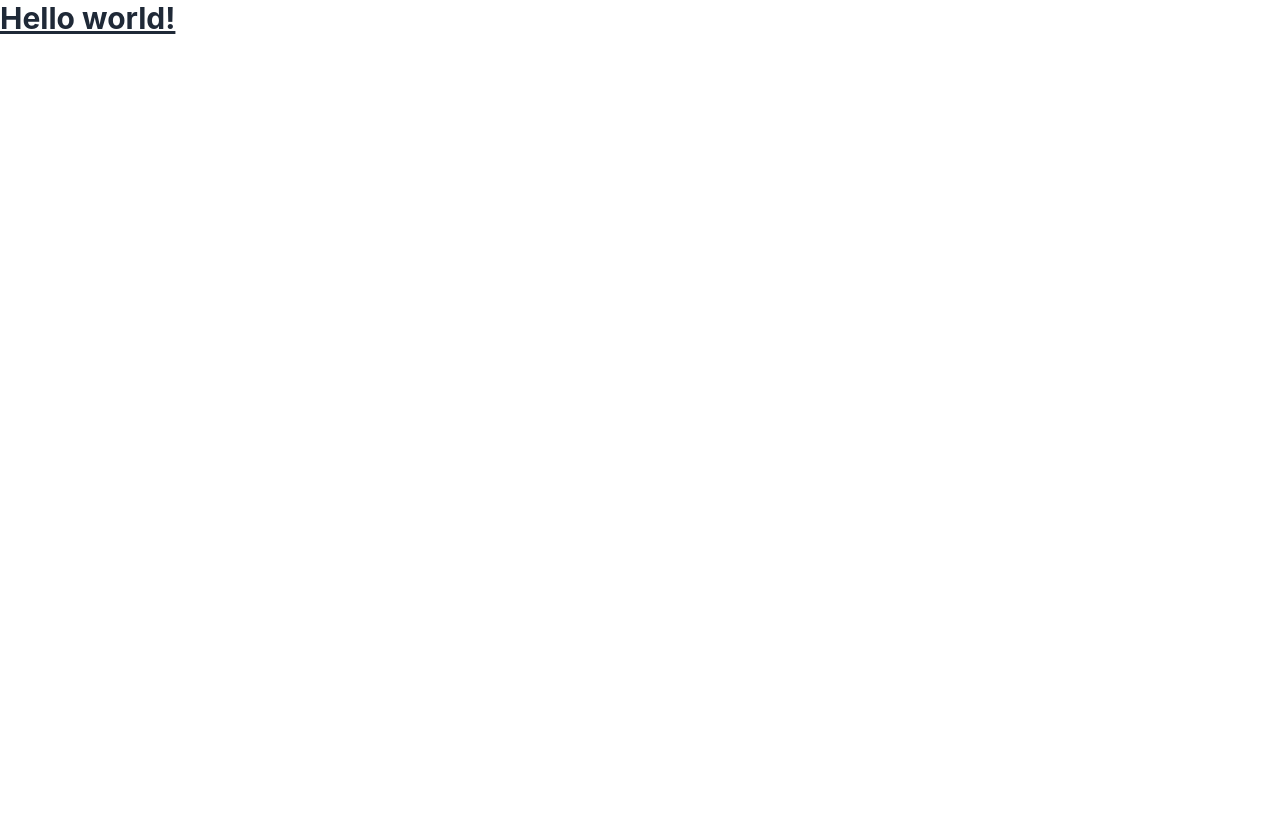
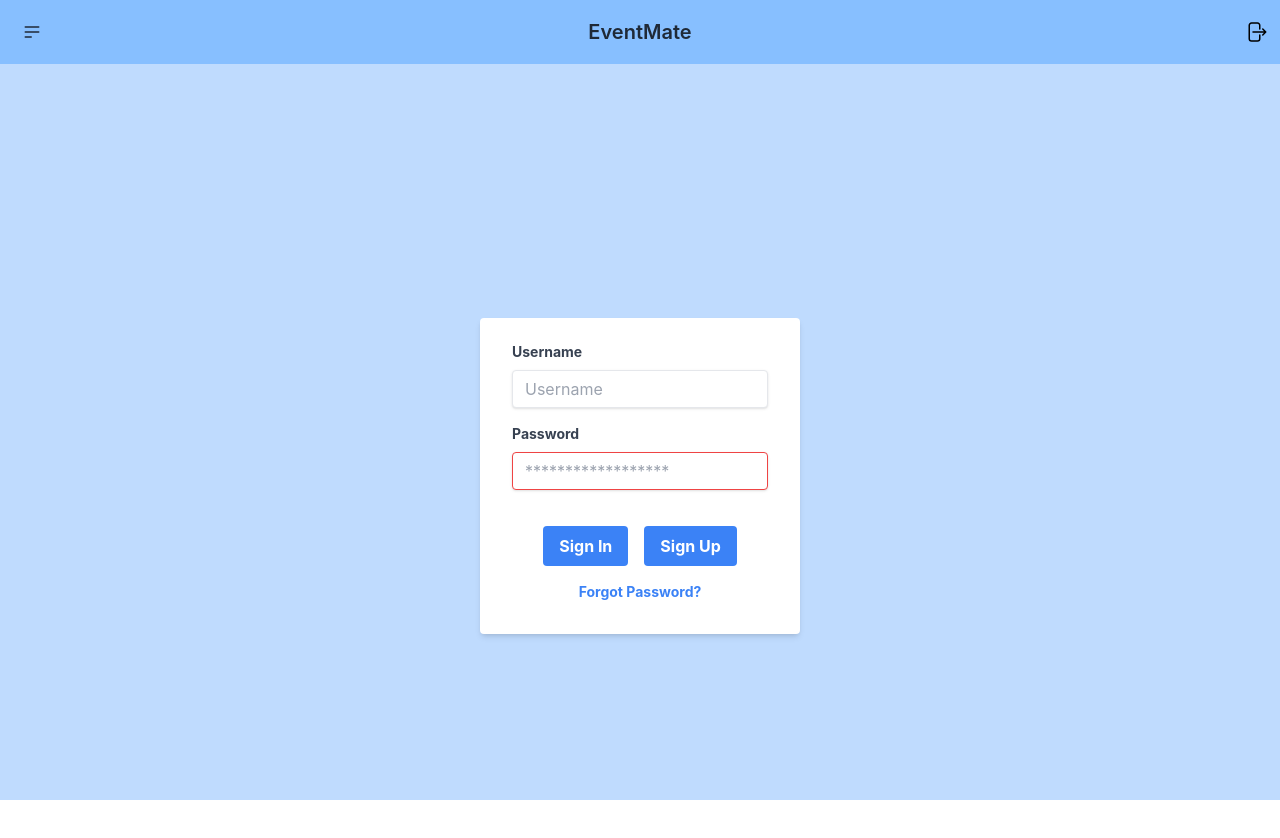
Before and after one commit to nmemarcoding/eventMate, a React (Create React App) app in the folder client/: page /login in a window 1280 px wide. Shown: the top 838 px of the page. Before the commit the page ends 800 px from the top, so only its background shows below. Built offline with nearby package versions, Linux system fonts and the light colour scheme.

Commit message:
login page created

```diff
--- a/client/package.json
+++ b/client/package.json
@@ -9,6 +9,7 @@
     "daisyui": "^2.51.3",
     "react": "^18.2.0",
     "react-dom": "^18.2.0",
+    "react-router-dom": "^6.8.2",
     "react-scripts": "5.0.1",
     "web-vitals": "^2.1.4"
   },
--- a/client/src/App.js
+++ b/client/src/App.js
@@ -1,13 +1,25 @@
-
+import { BrowserRouter as Router,Routes,Route} from 'react-router-dom';
+import Navbar from './components/Navbar/Navbar';
+import HomePage from './pages/HomePage/HomePage';
+import LoginPage from './pages/LoginPage/LoginPage';
 
 function App() {
-  return (
-    <div className="">
-       <h1 className="text-3xl font-bold underline">
-      Hello world!
-    </h1>
-    </div>
-  );
-}
+  return <Router>
+
+    <div className="h-screen w-screen bg-blue-200">
+  <div className="sticky top-0 left-0 right-0 z-50">
+    <Navbar/>
+  </div>
+
+  <div className="mt-5">
+    <Routes>
+      <Route path="/login" element={<LoginPage/>}/>
+      <Route path="/" element={<HomePage/>}/>
+    </Routes>
+  </div>
+</div>
+
+    </Router>
+  }
 
 export default App;
--- /dev/null
+++ b/client/src/components/Navbar/Navbar.js
@@ -0,0 +1,36 @@
+import React from 'react'
+
+export default function Navbar() {
+  return (
+    <div className="navbar bg-base-100" style={{ backgroundColor: '#87bfff' }}>
+        <div className="navbar-start">
+            <div className="dropdown">
+            <label tabIndex={0} className="btn btn-ghost btn-circle">
+                <svg xmlns="http://www.w3.org/2000/svg" className="h-5 w-5" fill="none" viewBox="0 0 24 24" stroke="currentColor"><path strokeLinecap="round" strokeLinejoin="round" strokeWidth="2" d="M4 6h16M4 12h16M4 18h7" /></svg>
+            </label>
+            <ul tabIndex={0} className="menu menu-compact dropdown-content mt-3 p-2 shadow bg-base-100 rounded-box w-52">
+                <li><a>Homepage</a></li>
+                <li><a>Portfolio</a></li>
+                <li><a>About</a></li>
+            </ul>
+            </div>
+        </div>
+        <div className="navbar-center">
+            <a className="btn btn-ghost normal-case text-xl">EventMate</a>
+        </div>
+        <div className="navbar-end">
+                    <button
+                        type="button"
+                        className="rounded-full  p-1 text-black hover:text-white focus:outline-none focus:ring-2 focus:ring-white focus:ring-offset-2 focus:ring-offset-gray-800"
+                        >
+                        <span className="sr-only">login</span>
+                        <svg xmlns="http://www.w3.org/2000/svg" fill="none" viewBox="0 0 24 24" strokeWidth={1.5} stroke="currentColor" className="w-6 h-6">
+                            <path strokeLinecap="round" strokeLinejoin="round" d="M15.75 9V5.25A2.25 2.25 0 0013.5 3h-6a2.25 2.25 0 00-2.25 2.25v13.5A2.25 2.25 0 007.5 21h6a2.25 2.25 0 002.25-2.25V15m3 0l3-3m0 0l-3-3m3 3H9" />
+                        </svg>
+
+                    </button>
+
+        </div>
+    </div>
+  )
+}
--- /dev/null
+++ b/client/src/components/PartyCard/PartyCrad.js
@@ -0,0 +1,28 @@
+import React from 'react'
+
+export default function PartyCrad() {
+  return (
+    <div>
+        <div className="relative card w-full md:w-96 bg-base-100 shadow-xl flex flex-col">
+  <figure className="px-4 md:px-10 pt-8 md:pt-10">
+    <img src="https://source.unsplash.com/random/300x200/?naked" alt="Party" className="rounded-xl object-cover w-full h-full" />
+  </figure>
+  <div className="card-body flex flex-col justify-center items-center py-4 md:py-6">
+    <h2 className="card-title text-lg md:text-2xl font-bold mb-2 md:mb-4">Party Info</h2>
+    <p className="text-gray-500 mb-2 md:mb-4">Date: March 15, 2023</p>
+    <p className="text-gray-500 mb-2 md:mb-4">Time: 7:00 PM - 11:00 PM</p>
+    <p className="text-gray-500 mb-2 md:mb-4">Location: 123 Main St, Anytown, USA</p>
+  </div>
+  <div className="absolute top-0 left-0 w-full h-full flex items-center justify-center opacity-0 hover:opacity-100 transition duration-300 ease-in-out">
+    <div className="bg-white rounded-lg shadow-lg p-6 w-full max-w-md">
+      <h3 className="text-lg font-medium mb-2">Do you want to accept or deny?</h3>
+      <div className="flex justify-between">
+        <button className="w-24 md:w-auto px-4 py-2 bg-green-500 text-white rounded hover:bg-green-600 focus:outline-none focus:ring-2 focus:ring-green-500 focus:ring-offset-2 transition duration-300 ease-in-out">Accept</button>
+        <button className="w-24 md:w-auto px-4 py-2 bg-red-500 text-white rounded hover:bg-red-600 focus:outline-none focus:ring-2 focus:ring-red-500 focus:ring-offset-2 transition duration-300 ease-in-out">Deny</button>
+      </div>
+    </div>
+  </div>
+</div>
+    </div>
+  )
+}
--- /dev/null
+++ b/client/src/pages/HomePage/HomePage.js
@@ -0,0 +1,61 @@
+import React from 'react'
+import Navbar from '../../components/Navbar/Navbar'
+import PartyCard from '../../components/PartyCard/PartyCrad'
+
+export default function HomePage() {
+  return (
+    <div className="bg-blue-200 flex flex-wrap justify-start justify-evenly">
+      <div>
+        <div className="relative card w-full md:w-96 bg-base-100 shadow-xl flex flex-col">
+  <figure className="px-4 md:px-10 pt-8 md:pt-10">
+    <img src="https://source.unsplash.com/random/300x200/?swim" alt="Party" className="rounded-xl object-cover w-full h-full" />
+  </figure>
+  <div className="card-body flex flex-col justify-center items-center py-4 md:py-6">
+    <h2 className="card-title text-lg md:text-2xl font-bold mb-2 md:mb-4">Party Info</h2>
+    <p className="text-gray-500 mb-2 md:mb-4">Date: March 15, 2023</p>
+    <p className="text-gray-500 mb-2 md:mb-4">Time: 7:00 PM - 11:00 PM</p>
+    <p className="text-gray-500 mb-2 md:mb-4">Location: 123 Main St, Anytown, USA</p>
+  </div>
+
+</div>
+    </div>
+<div>
+        <div className="relative card w-full md:w-96 bg-base-100 shadow-xl flex flex-col">
+  <figure className="px-4 md:px-10 pt-8 md:pt-10">
+    <img src="https://source.unsplash.com/random/300x200/?boobs" alt="Party" className="rounded-xl object-cover w-full h-full" />
+  </figure>
+  <div className="card-body flex flex-col justify-center items-center py-4 md:py-6">
+    <h2 className="card-title text-lg md:text-2xl font-bold mb-2 md:mb-4">Party Info</h2>
+    <p className="text-gray-500 mb-2 md:mb-4">Date: March 15, 2023</p>
+    <p className="text-gray-500 mb-2 md:mb-4">Time: 7:00 PM - 11:00 PM</p>
+    <p className="text-gray-500 mb-2 md:mb-4">Location: 123 Main St, Anytown, USA</p>
+  </div>
+
+</div>
+    </div>
+<div>
+        <div className="relative card w-full md:w-96 bg-base-100 shadow-xl flex flex-col">
+  <figure className="px-4 md:px-10 pt-8 md:pt-10">
+    <img src="https://source.unsplash.com/random/300x200/?sex" alt="Party" className="rounded-xl object-cover w-full h-full" />
+  </figure>
+  <div className="card-body flex flex-col justify-center items-center py-4 md:py-6">
+    <h2 className="card-title text-lg md:text-2xl font-bold mb-2 md:mb-4">Party Info</h2>
+    <p className="text-gray-500 mb-2 md:mb-4">Date: March 15, 2023</p>
+    <p className="text-gray-500 mb-2 md:mb-4">Time: 7:00 PM - 11:00 PM</p>
+    <p className="text-gray-500 mb-2 md:mb-4">Location: 123 Main St, Anytown, USA</p>
+  </div>
+
+</div>
+    </div>
+<PartyCard/>
+   </div>
+
+
+
+
+
+
+
+  )
+}
+<img src="https://source.unsplash.com/random/?familyparty&fit=crop&w=200px&h=200px" alt="random party image" className="object-cover w-full h-full" />
--- /dev/null
+++ b/client/src/pages/LoginPage/LoginPage.js
@@ -0,0 +1,49 @@
+import React from 'react'
+import { Link } from 'react-router-dom'
+
+export default function LoginPage() {
+
+    const handleChange = (e) => {}
+
+    const handleLogin = (e) => {}
+  return (
+    <div className="ritght4" >
+        <div class="flex items-center justify-center h-screen ">
+
+        <div class="w-full max-w-xs">
+          <form class="bg-white shadow-md rounded px-8 pt-6 pb-8 mb-4">
+            <div class="mb-4">
+              <label class="block text-gray-700 text-sm font-bold mb-2" for="email">
+                Username
+              </label>
+              <input class="shadow appearance-none border rounded w-full py-2 px-3 text-gray-700 leading-tight focus:outline-none focus:shadow-outline" id="username" type="text" placeholder="Username" onChange={handleChange}/>
+            </div>
+            <div class="mb-6">
+              <label class="block text-gray-700 text-sm font-bold mb-2" for="password">
+                Password
+              </label>
+              <input class="shadow appearance-none border border-red-500 rounded w-full py-2 px-3 text-gray-700 mb-3 leading-tight focus:outline-none focus:shadow-outline" id="password" type="password" placeholder="******************" onChange={handleChange}/>
+
+            </div>
+            <div class="flex flex-col items-center">
+             <div class="flex justify-center">
+              <button class="bg-blue-500 hover:bg-blue-700 text-white font-bold py-2 px-4 rounded focus:outline-none focus:shadow-outline mb-4" type="button" onClick={handleLogin}>
+                Sign In
+              </button>
+              <div class="ml-4"></div>
+              <Link to="/signup">
+                  <button class="bg-blue-500 hover:bg-blue-700 text-white font-bold py-2 px-4 rounded focus:outline-none focus:shadow-outline mb-4" type="button" href="/">
+                      Sign Up
+                  </button>
+              </Link>
+            </div>
+              <a class="inline-block align-baseline font-bold text-sm text-blue-500 hover:text-blue-800" href="#">
+                Forgot Password?
+              </a>
+            </div>
+          </form>
+        </div>
+      </div>
+    </div>
+  )
+}
```
Also changed, not shown: client/src/App.css (deleted, +0 -38 lines), client/src/logo.svg (deleted), 1 other file (tests, documents, lock files or other folders).
